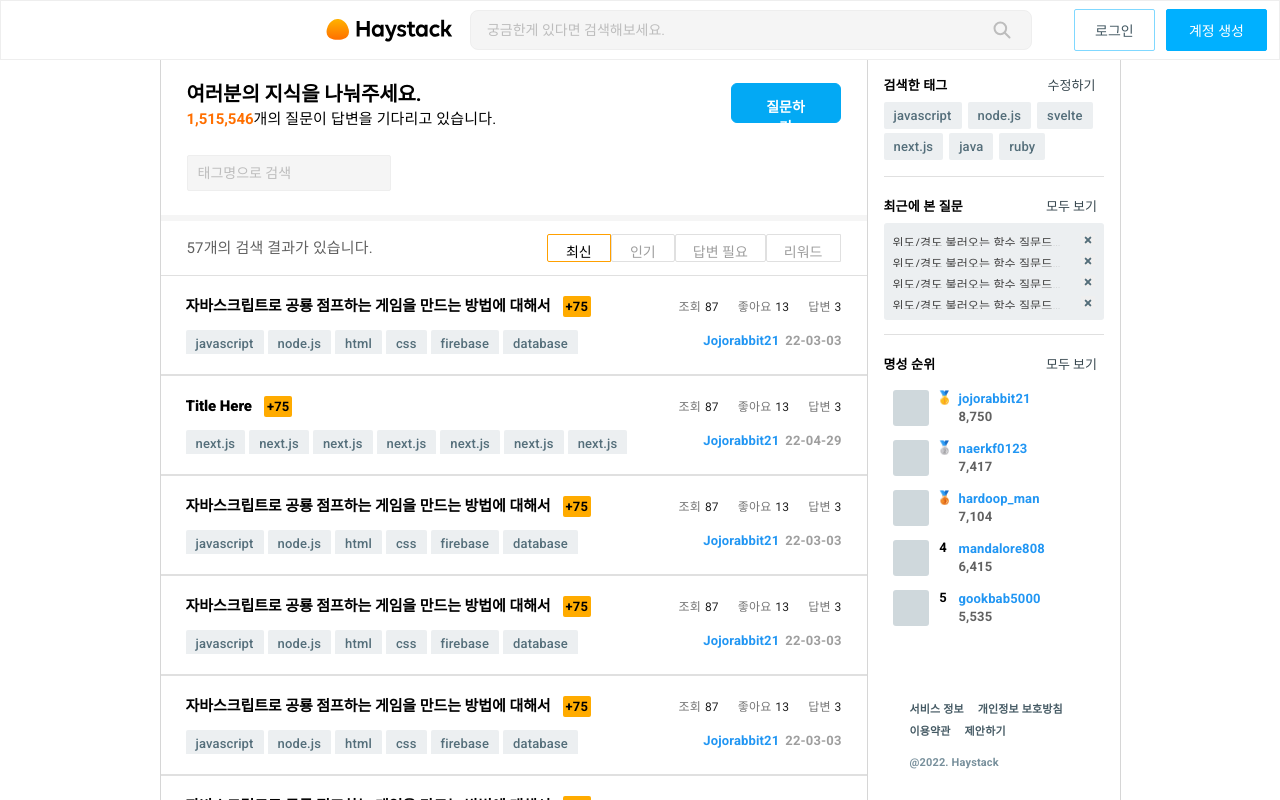
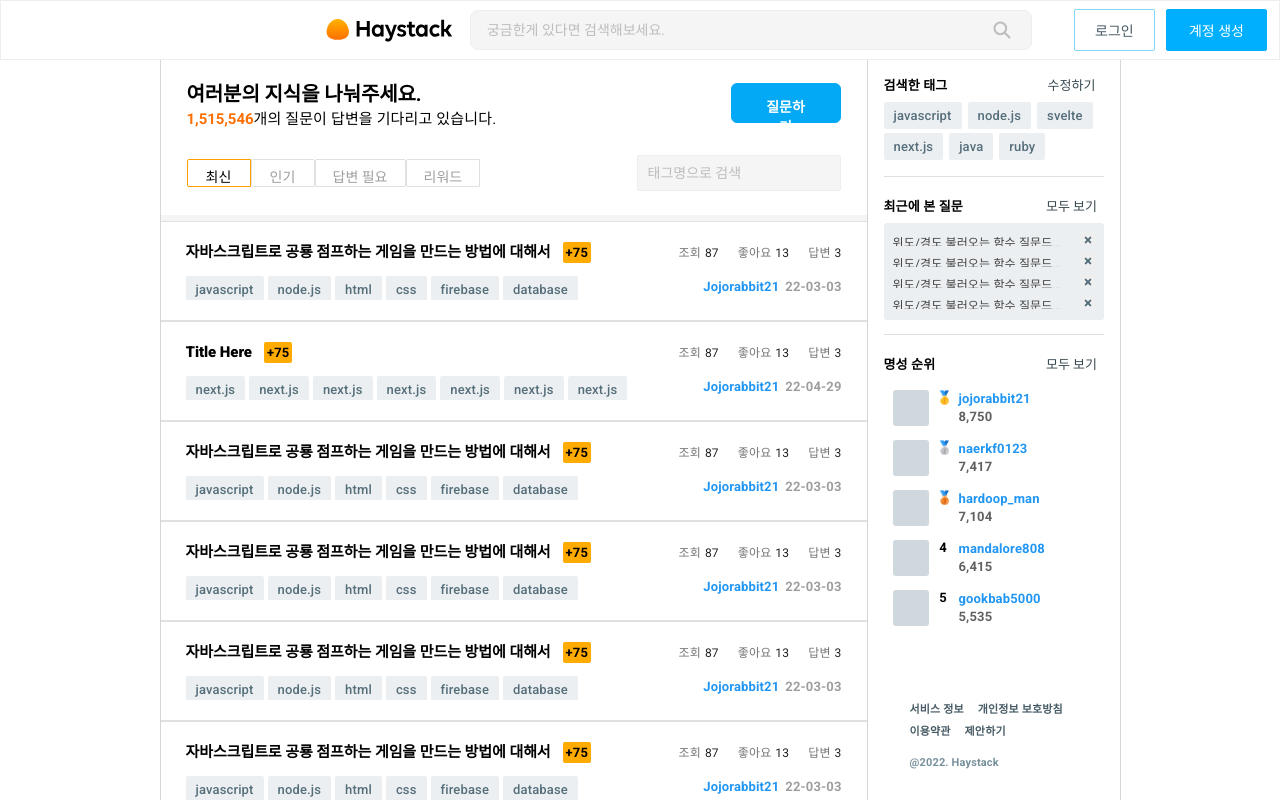
Before and after one commit to undetermined-team/qna-frontend, a Next.js app: page / in a window 1280 px wide. Shown: the top 800 px of the page. Built offline with nearby package versions, Linux system fonts and the light colour scheme; a web font is replaced by a local one.

Commit message:
feat: Sorter FilterArea로 이동 및 SorterContainer 삭제

```diff
--- a/components/organisms/Main/FilterArea/index.tsx
+++ b/components/organisms/Main/FilterArea/index.tsx
@@ -1,4 +1,6 @@
 import React, { useState } from "react";
+import styled, { css } from "styled-components";
+import Button from "../../../atoms/Button";
 import Tag from "../../../atoms/Tag";
 import {
   FilterLayout,
@@ -18,10 +20,43 @@ import {
   MiddeGroup,
 } from "./styles";
 
+interface ToggleButtonStateType {
+  isSelected: boolean;
+  borderRadius?: boolean;
+}
+
+const ToggleButton = styled(Button)<ToggleButtonStateType>`
+  color: ${(props) => props.theme.palette.Gray500};
+  height: 28px;
+  padding: 6px 17px;
+
+  ${(props) =>
+    props.isSelected &&
+    css`
+      border-color: ${(props) => props.theme.palette.Amber700};
+      color: black;
+    `}
+
+  ${(props) =>
+    props.borderRadius &&
+    css`
+      border-radius: 2px 0px 0px 2px;
+    `}
+
+  :hover {
+    border-color: ${(props) => props.theme.palette.Amber700};
+    background-color: ${(props) => props.theme.palette.Amber50};
+  }
+`;
+
 const FilterArea = () => {
   const [tagSearch, setTagSearch] = useState("");
   const [selectedFilterTags, setSelectedFilterTags] = useState([]);
+  const [toggle, setToggle] = useState("newest");
 
+  const toggleClickHandler = (e: React.MouseEvent<HTMLButtonElement, MouseEvent>) => {
+    setToggle(e.currentTarget.id);
+  };
   const tagSearchInputChangeHandler: React.ChangeEventHandler<HTMLInputElement> = (e) => {
     setTagSearch(e.currentTarget.value);
   };
@@ -33,6 +68,10 @@ const FilterArea = () => {
 
   const handleDelete = (label: string) => {
     setSelectedFilterTags(selectedFilterTags.filter((tag) => tag !== label));
+  };
+
+  const tagAutoCompleteKeyDownHandler: React.KeyboardEventHandler<HTMLInputElement> = (e) => {
+    console.log(e.key);
   };
 
   return (
@@ -51,18 +90,52 @@ const FilterArea = () => {
       </ServiceAbout>
 
       <MiddeGroup>
+        <div>
+          <ToggleButton
+            isSelected={toggle === "newest"}
+            borderRadius
+            id="newest"
+            onClick={toggleClickHandler}
+          >
+            최신
+          </ToggleButton>
+          <ToggleButton isSelected={toggle === "popular"} id="popular" onClick={toggleClickHandler}>
+            인기
+          </ToggleButton>
+          <ToggleButton
+            isSelected={toggle === "unanswered"}
+            id="unanswered"
+            onClick={toggleClickHandler}
+          >
+            답변 필요
+          </ToggleButton>
+          <ToggleButton
+            isSelected={toggle === "reward"}
+            borderRadius
+            id="reward"
+            onClick={toggleClickHandler}
+          >
+            리워드
+          </ToggleButton>
+        </div>
+
         <TagSearchDropDownContainer>
           <TagSearchInput
             value={tagSearch}
             onChange={tagSearchInputChangeHandler}
+            onKeyDown={tagAutoCompleteKeyDownHandler}
             type="text"
             placeholder="태그명으로 검색"
           />
 
           {tagSearch && (
             <TagSearchDropDownRowWrapper>
-              {[{ label: tagSearch }].map((tag) => (
-                <TagSearchDropDownRow onClick={() => dropDownRowClickHandler(tag.label)}>
+              {[{ label: tagSearch }].map((tag, key) => (
+                <TagSearchDropDownRow
+                  key={key}
+                  onClick={() => dropDownRowClickHandler(tag.label)}
+                  style={{ border: "#2c8abd" }}
+                >
                   <Tag label={tag.label} />
                   <TagSearchDropDownCount>질문 ?개</TagSearchDropDownCount>
                 </TagSearchDropDownRow>
--- a/components/organisms/Main/FilterArea/styles.ts
+++ b/components/organisms/Main/FilterArea/styles.ts
@@ -32,6 +32,7 @@ export const MiddeGroup = styled.div`
   display: flex;
   margin-bottom: 24px;
   justify-content: space-between;
+  align-items: center;
 `;
 
 export const AskQuestionButton = styled(Button)`
--- a/pages/index.tsx
+++ b/pages/index.tsx
@@ -84,35 +84,6 @@ const exampleThreadList = [
   },
 ];
 
-interface ToggleButtonStateType {
-  isSelected: boolean;
-  borderRadius?: boolean;
-}
-
-const ToggleButton = styled(Button)<ToggleButtonStateType>`
-  color: ${(props) => props.theme.palette.Gray500};
-  height: 28px;
-  padding: 6px 17px;
-
-  ${(props) =>
-    props.isSelected &&
-    css`
-      border-color: ${(props) => props.theme.palette.Amber700};
-      color: black;
-    `}
-
-  ${(props) =>
-    props.borderRadius &&
-    css`
-      border-radius: 2px 0px 0px 2px;
-    `}
-
-  :hover {
-    border-color: ${(props) => props.theme.palette.Amber700};
-    background-color: ${(props) => props.theme.palette.Amber50};
-  }
-`;
-
 const SorterContainer = styled.div`
   padding: 13px 26px;
   display: flex;
@@ -121,53 +92,10 @@ const SorterContainer = styled.div`
 `;
 
 const Thread = ({ thread }) => {
-  const [toggle, setToggle] = useState("newest");
-
-  const toggleClickHandler = (e: React.MouseEvent<HTMLButtonElement, MouseEvent>) => {
-    setToggle(e.currentTarget.id);
-  };
-
   return (
     <DivideContainer>
       <ThreadSection>
         <FilterArea />
-
-        <SorterContainer>
-          <SearchResult>57개의 검색 결과가 있습니다.</SearchResult>
-
-          <div>
-            <ToggleButton
-              isSelected={toggle === "newest"}
-              borderRadius
-              id="newest"
-              onClick={toggleClickHandler}
-            >
-              최신
-            </ToggleButton>
-            <ToggleButton
-              isSelected={toggle === "popular"}
-              id="popular"
-              onClick={toggleClickHandler}
-            >
-              인기
-            </ToggleButton>
-            <ToggleButton
-              isSelected={toggle === "unanswered"}
-              id="unanswered"
-              onClick={toggleClickHandler}
-            >
-              답변 필요
-            </ToggleButton>
-            <ToggleButton
-              isSelected={toggle === "reward"}
-              borderRadius
-              id="reward"
-              onClick={toggleClickHandler}
-            >
-              리워드
-            </ToggleButton>
-          </div>
-        </SorterContainer>
 
         <ThreadList threadList={exampleThreadList} />
       </ThreadSection>
```
